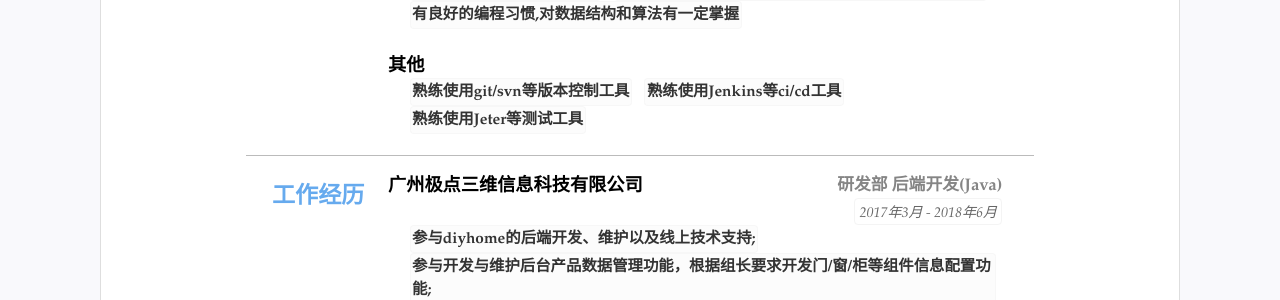
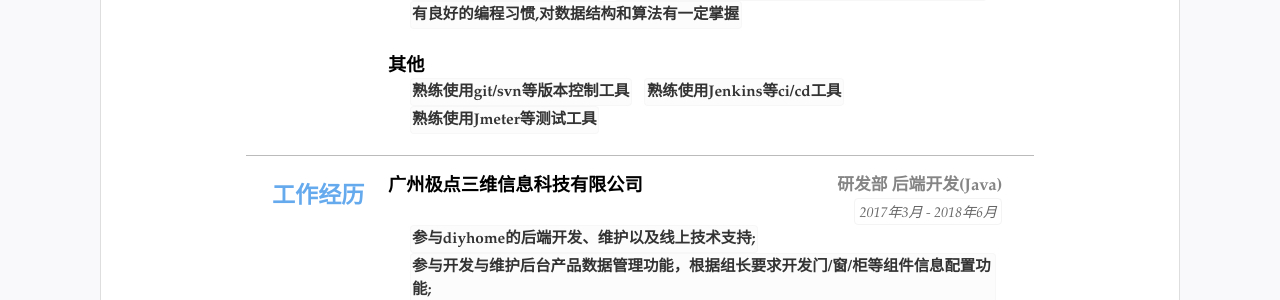
Before and after one commit to 0kestrel/resume2021, a Jekyll site: the page built from index.html, in a window 1280 px wide. Shown: the part 501-801 px from the top of the page. Built offline with Jekyll 4.4.1, drawn with Linux system fonts in a browser that asks for light colours.

Commit message:
Update resume.yml

```diff
--- a/_data/resume.yml
+++ b/_data/resume.yml
@@ -53,7 +53,7 @@ main: #主要内容，
     items:
     - 熟练使用git/svn等版本控制工具
     - 熟练使用Jenkins等ci/cd工具
-    - 熟练使用Jeter等测试工具
+    - 熟练使用Jmeter等测试工具
 
 - type: experience1
   name: 工作经历
```
